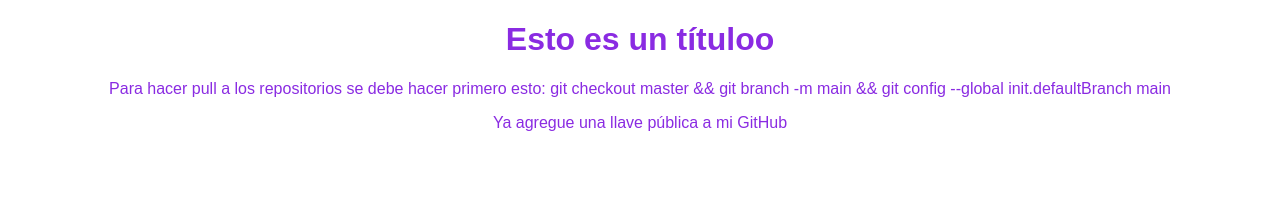
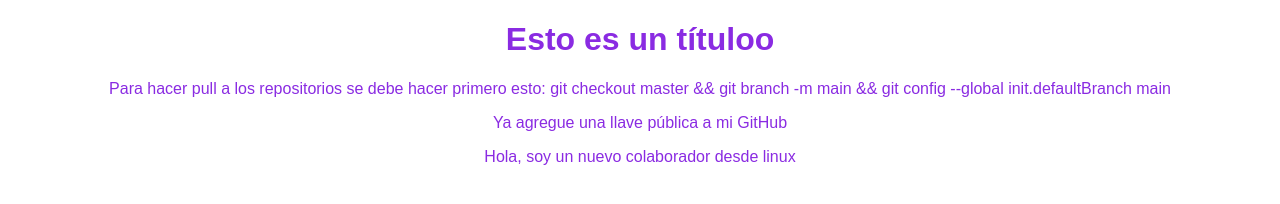
Before and after one commit to Yeferson01/PruebaGitGitHub, a plain HTML site: page index.html in a window 1280 px wide. Drawn offline with Linux system fonts and the light colour scheme.

Commit message:
Agregue un nuevo parrafo

```diff
--- a/index.html
+++ b/index.html
@@ -12,6 +12,7 @@
         <h1>Esto es un títuloo</h1>
         <p>Para hacer pull a los repositorios se debe hacer primero esto: git checkout master && git branch -m main && git config --global init.defaultBranch main</p>
 	<p>Ya agregue una llave pública a mi GitHub</p>
+	<p>Hola, soy un nuevo colaborador desde linux</p>
     </div>
 </body>
 </html>
```
